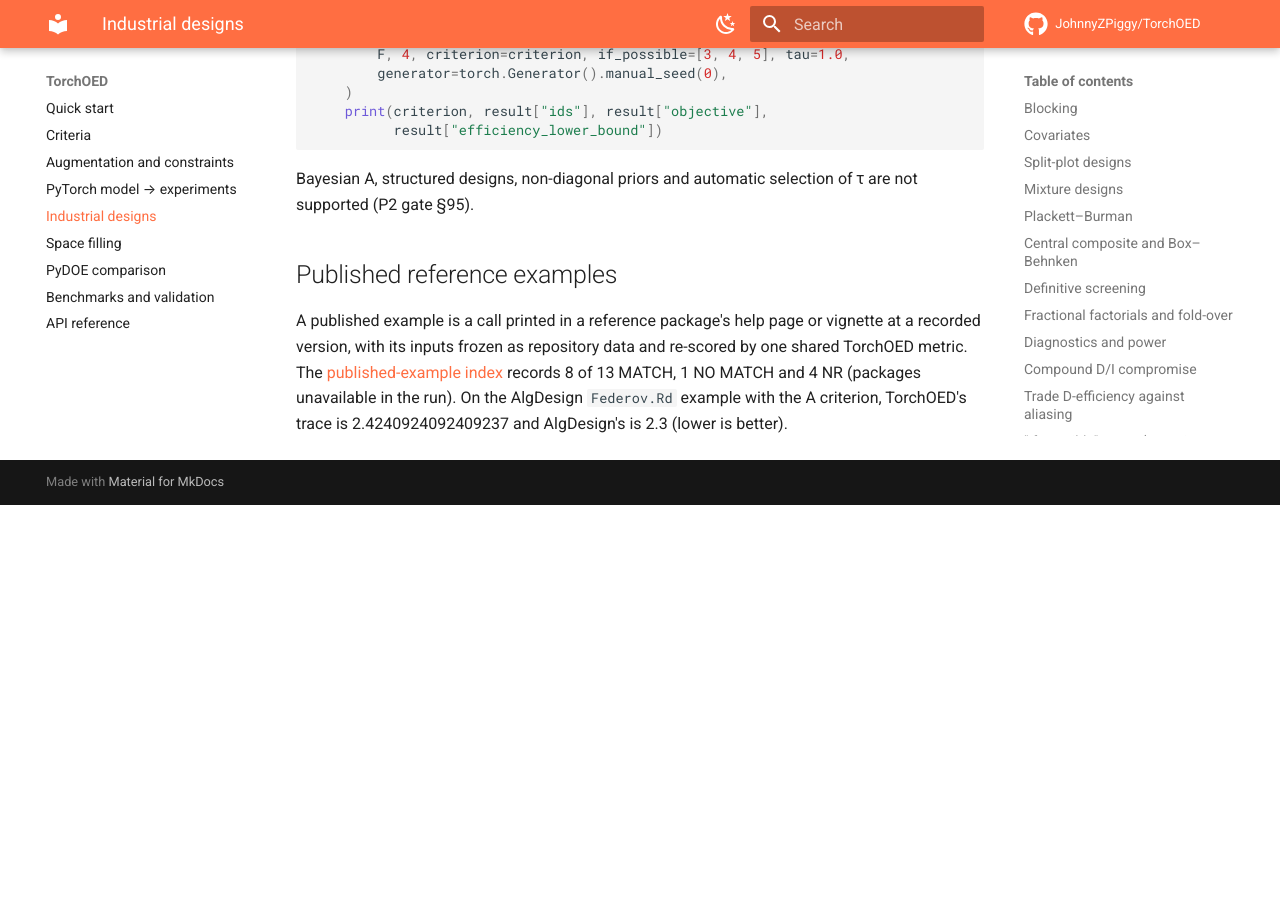
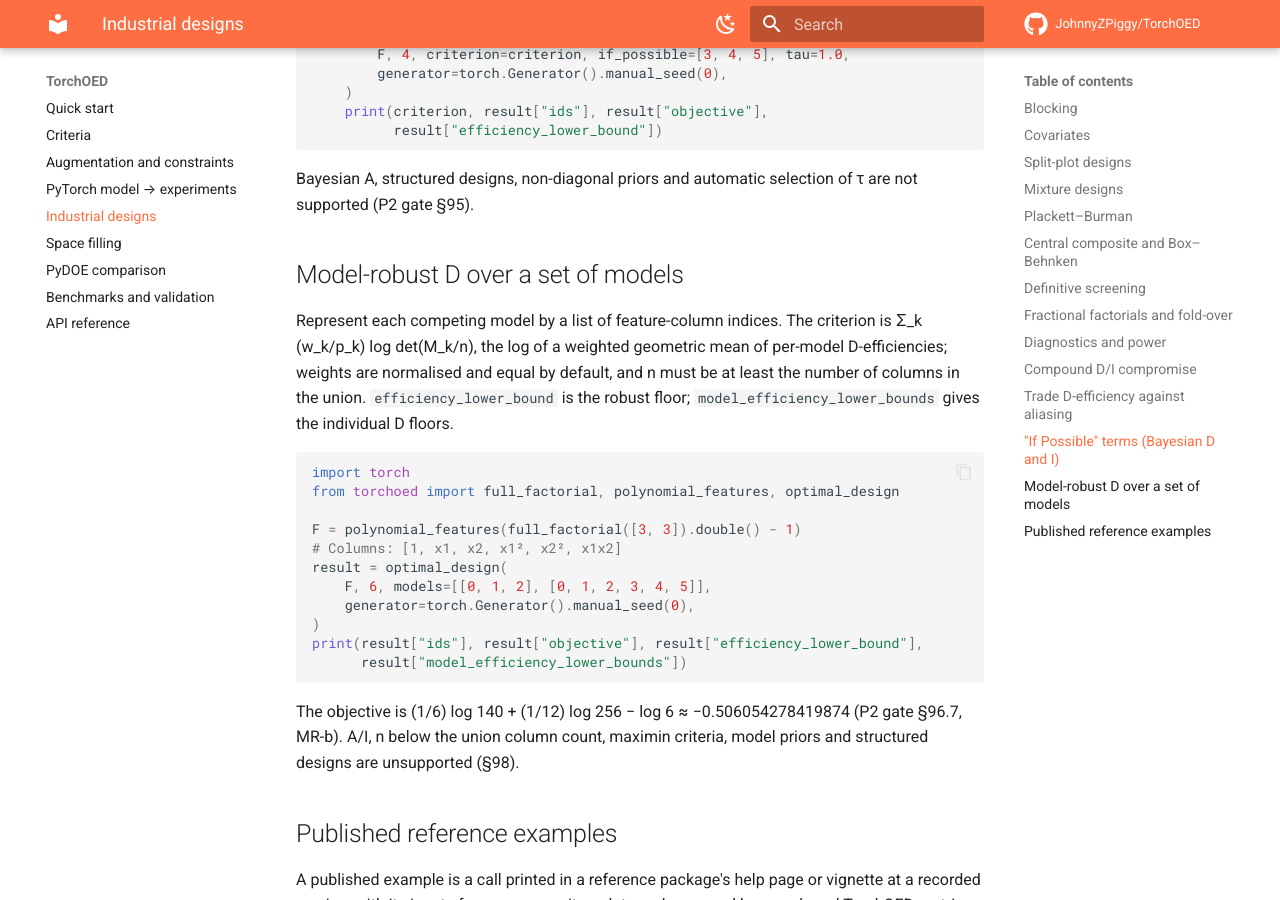
Before and after one commit to JohnnyZPiggy/TorchOED, an MkDocs documentation site: the page built from website/industrial.md, in a window 1280 px wide and 900 px high, scrolled down 6359 px. Built offline with MkDocs 1.6.1 and Material for MkDocs 9.7.7, drawn with Linux system fonts in a browser that asks for light colours; comment, search, counter and statistics services are not loaded; before the commit the page ends 6864 px from its top, so only the background shows below that.

Commit message:
docs: model-robust D guide (Refs #447) (#448)

````diff
--- a/website/industrial.md
+++ b/website/industrial.md
@@ -270,6 +270,27 @@ for criterion in ("D", "I"):
 
 Bayesian A, structured designs, non-diagonal priors and automatic selection of τ are not supported (P2 gate §95).
 
+## Model-robust D over a set of models
+
+Represent each competing model by a list of feature-column indices. The criterion is Σ_k (w_k/p_k) log det(M_k/n), the log of a weighted geometric mean of per-model D-efficiencies; weights are normalised and equal by default, and n must be at least the number of columns in the union. `efficiency_lower_bound` is the robust floor; `model_efficiency_lower_bounds` gives the individual D floors.
+
+```python
+import torch
+from torchoed import full_factorial, polynomial_features, optimal_design
+
+F = polynomial_features(full_factorial([3, 3]).double() - 1)
+# Columns: [1, x1, x2, x1², x2², x1x2]
+result = optimal_design(
+    F, 6, models=[[0, 1, 2], [0, 1, 2, 3, 4, 5]],
+    generator=torch.Generator().manual_seed(0),
+)
+print(result["ids"], result["objective"], result["efficiency_lower_bound"],
+      result["model_efficiency_lower_bounds"])
+```
+
+The objective is (1/6) log 140 + (1/12) log 256 − log 6 ≈ −0.506054278419874 (P2 gate §96.7, MR-b).
+A/I, n below the union column count, maximin criteria, model priors and structured designs are unsupported (§98).
+
 ## Published reference examples
 
 A published example is a call printed in a reference package's help page or vignette at a recorded version, with its inputs frozen as repository data and re-scored by one shared TorchOED metric.
````
Also changed, not shown: CHANGELOG.md (+2 -0 lines).
